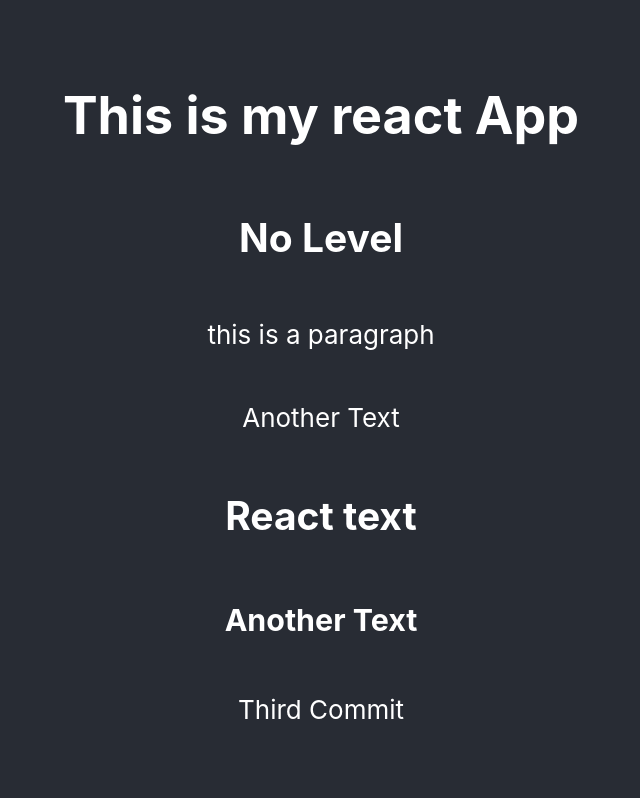
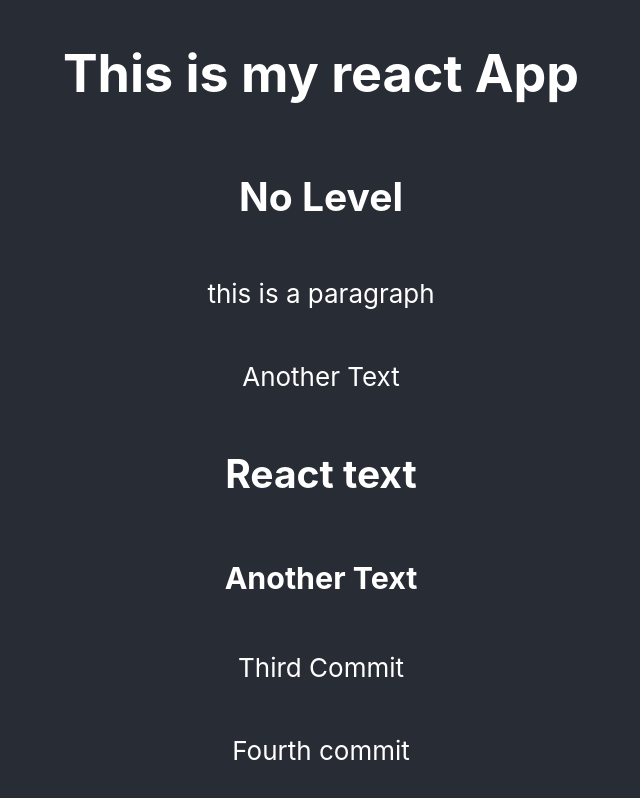
Before and after one commit to adebemaro/react-company-portfolio, a React (Create React App) app: page / in a window 1280 px wide. Shown: the whole page, without its empty margins (319-959 px from the left). Built offline with nearby package versions, Linux system fonts and the light colour scheme.

Commit message:
Fourth commit

```diff
--- a/src/App.js
+++ b/src/App.js
@@ -12,6 +12,7 @@ function App() {
         <h2>React text</h2>
         <h3>Another Text</h3>
         <p>Third Commit</p>
+        <p>Fourth commit</p>
       </header>
     </div>
   );
```
